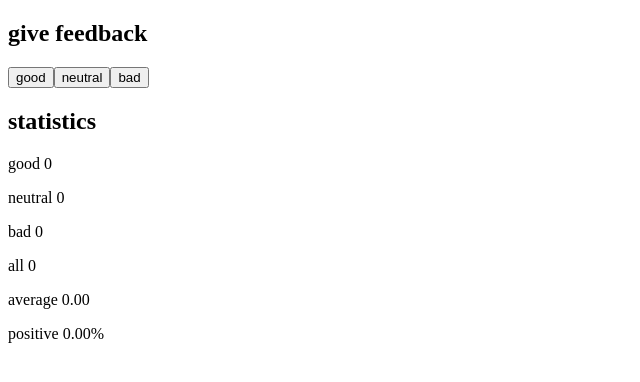
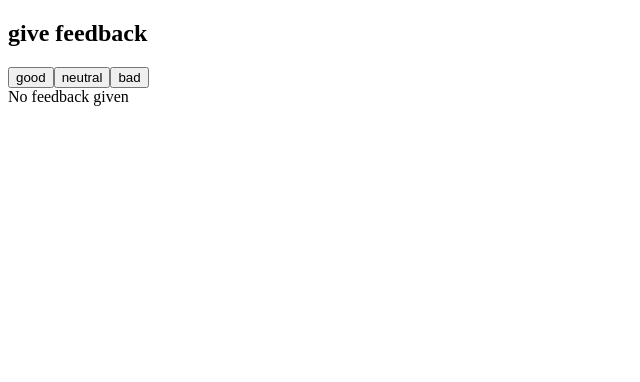
Before and after one commit to jydndev/Fullstack-Open, a React (Vite) app in the folder Part 1/part-1-exercises/: page / in a window 1280 px wide. Shown: the top 382 px of the page, without its empty margins (0-640 px from the left). Built offline with nearby package versions, Linux system fonts and the light colour scheme.

Commit message:
conditional rendering - statistics

```diff
--- a/Part 1/part-1-exercises/src/App.jsx
+++ b/Part 1/part-1-exercises/src/App.jsx
@@ -5,6 +5,14 @@ import { useState } from "react";
 
 
 const Statistics = ({ good, neutral, bad, all, average, positivePercentage }) => {
+  if (all === 0) {
+    return (
+      <div>
+        No feedback given
+      </div>
+    )
+  }
+
   return (
     <div>
       <h2>statistics</h2>
```
